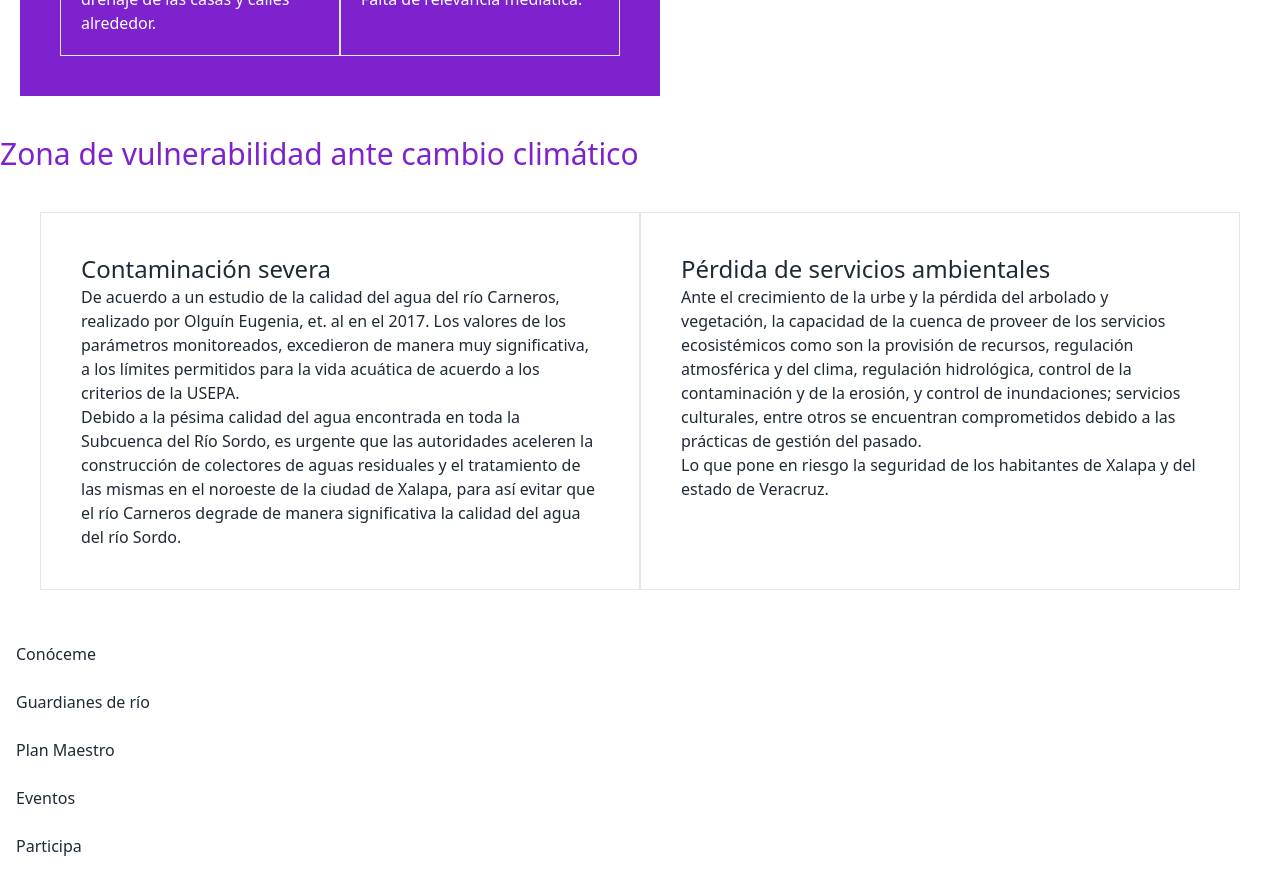
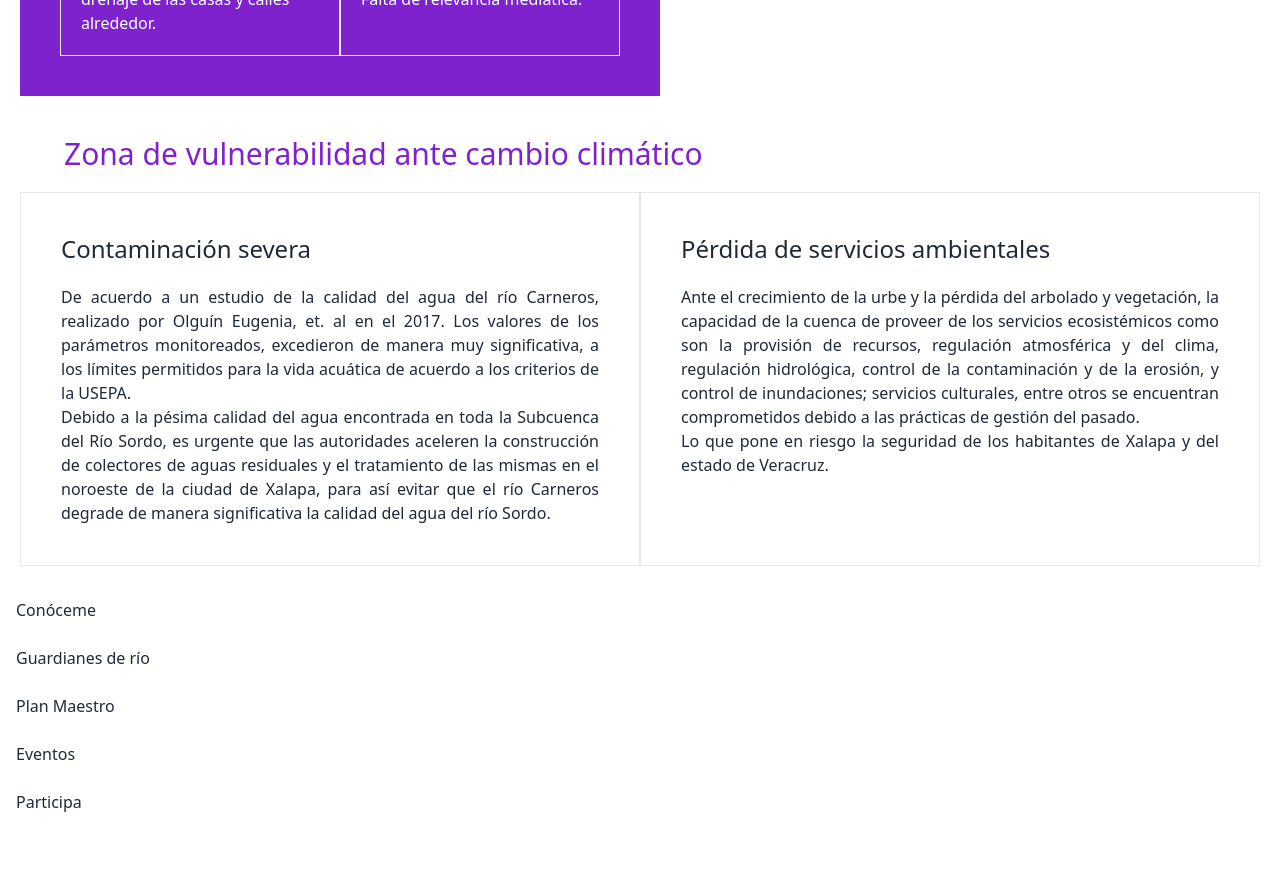
Before and after one commit to RobertoVRz/RioCarneros-Web, a Next.js app: page /conoceme in a window 1280 px wide. Shown: the part 1220-2090 px from the top of the page. After the commit the page ends 2046 px from the top, so only its background shows below. Built offline with nearby package versions, Linux system fonts and the light colour scheme.

Commit message:
feat:Pequeños cambios para responsivo en la seccion retos y vulnerabilidad

```diff
--- a/src/components/conoceme/Retos.jsx
+++ b/src/components/conoceme/Retos.jsx
@@ -3,7 +3,7 @@ import React from "react";
 export default function Retos() {
   return (
     <div>
-      <div className="bg-purple-700 w-1/2 m-5 text-white">
+      <div className="bg-purple-700 w-full md:w-1/2 md:m-5 text-white">
         <div className="m-10">
           <h1 className="text-3xl mb-5">Retos y problemáticas</h1>
           <p>
@@ -13,7 +13,7 @@ export default function Retos() {
           </p>
         </div>
         <div className="flex flex-wrap m-10">
-          <div className="border w-1/2 p-5">
+          <div className="border w-full md:w-1/2 p-5">
             <h1 className="text-2xl">Ambientales</h1>
             <ul>
               <li>Contaminación del agua por descargas residuales.</li>
@@ -24,7 +24,7 @@ export default function Retos() {
               </li>
             </ul>
           </div>
-          <div className="border w-1/2 p-5">
+          <div className="border w-full md:w-1/2 p-5">
             <h1 className="text-2xl">Sociales</h1>
             <ul>
               <li>Vulnerabilidad ante eventos climáticos.</li>
@@ -36,7 +36,7 @@ export default function Retos() {
               <li>Problemas de salud y mal olor.</li>
             </ul>
           </div>
-          <div className="border w-1/2 p-5 mb-10">
+          <div className="border w-full md:w-1/2 p-5 md:mb-10">
             <h1 className="text-2xl">Espaciales</h1>
             <ul>
               <li>
@@ -56,7 +56,7 @@ export default function Retos() {
               </li>
             </ul>
           </div>
-          <div className="border w-1/2 p-5 mb-10">
+          <div className="border w-full md:w-1/2 p-5 mb-10 md:mb-10">
             <h1 className="text-2xl">Políticos</h1>
             <ul>
               <li>
--- a/src/components/conoceme/Vulnerabilidad.jsx
+++ b/src/components/conoceme/Vulnerabilidad.jsx
@@ -3,12 +3,12 @@ import React from "react";
 export default function Vulnerabilidad() {
   return (
     <div>
-      <h1 className="text-purple-700 text-3xl">
+      <h1 className="text-purple-700 text-3xl ml-16">
         Zona de vulnerabilidad ante cambio climático
       </h1>
-      <div className="flex flex-wrap m-10">
-        <div className="border w-1/2 p-10">
-          <h1 className="text-2xl">Contaminación severa</h1>
+      <div className="flex flex-wrap m-5">
+        <div className="border w-full md:w-1/2 p-10 text-justify">
+          <h1 className="text-2xl mb-5">Contaminación severa</h1>
           <p>
             De acuerdo a un estudio de la calidad del agua del río Carneros,
             realizado por Olguín Eugenia, et. al en el 2017. Los valores de los
@@ -25,8 +25,8 @@ export default function Vulnerabilidad() {
             agua del río Sordo.
           </p>
         </div>
-        <div className="border w-1/2 p-10">
-          <h1 className="text-2xl">Pérdida de servicios ambientales</h1>
+        <div className="border w-full md:w-1/2 p-10 text-justify">
+          <h1 className="text-2xl mb-5">Pérdida de servicios ambientales</h1>
           <p>
             Ante el crecimiento de la urbe y la pérdida del arbolado y
             vegetación, la capacidad de la cuenca de proveer de los servicios
--- /dev/null
+++ b/src/pages/eventos.jsx
@@ -0,0 +1 @@
+import React from "react";
```
